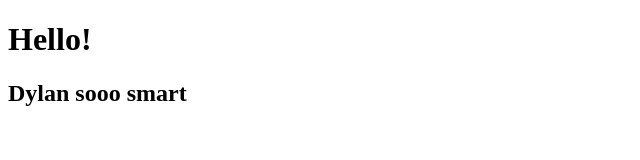
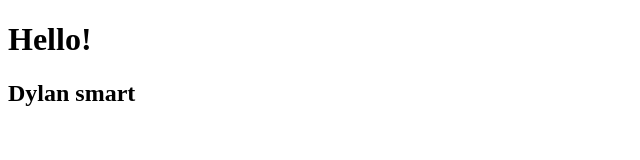
Before and after one commit to timlichen/gitDemo, a plain HTML site: page index.html in a window 1280 px wide. Shown: the full height of the page, 0-640 px from the left. Drawn offline with Linux system fonts and the light colour scheme.

Commit message:
new change

```diff
--- a/index.html
+++ b/index.html
@@ -6,6 +6,6 @@
 </head>
 <body>
   <h1>Hello!</h1>
-  <h2>Dylan sooo smart</h2>
+  <h2>Dylan smart</h2>
 </body>
 </html>
```
